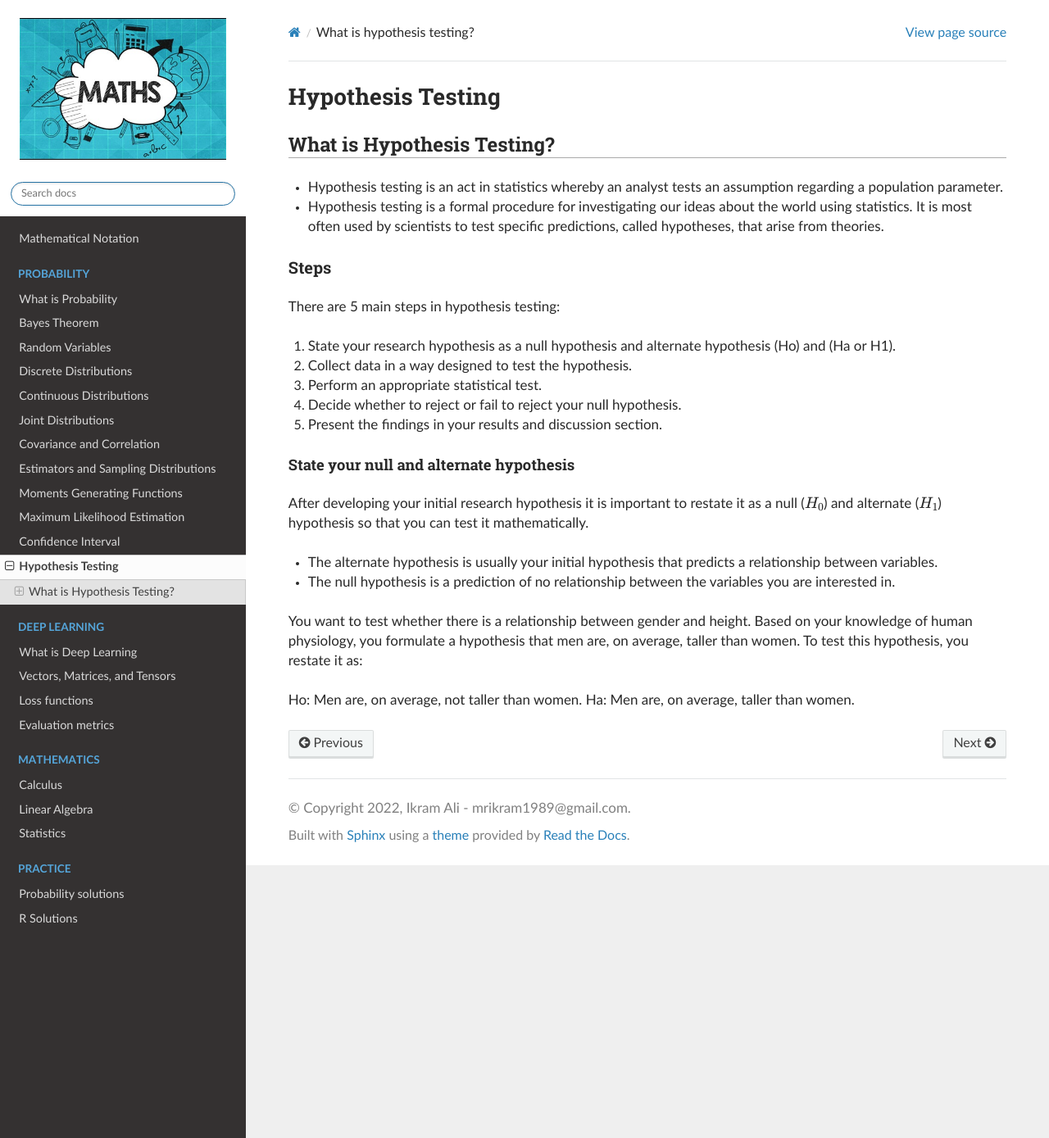
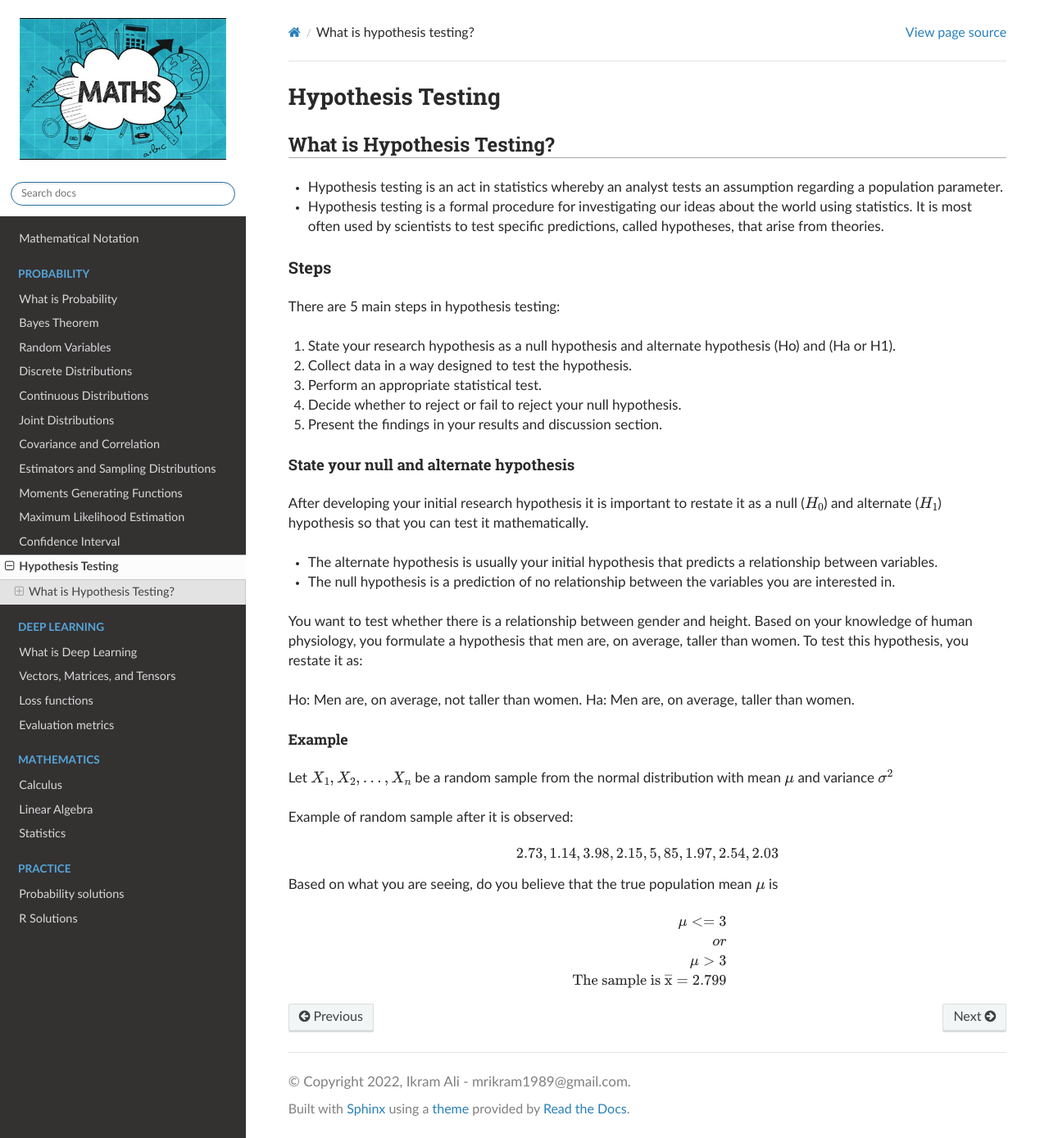
Before and after one commit to akkefa/ml-notes, a Sphinx documentation site: the page built from docs/probability/hypothesis_testing.md, in a window 1280 px wide and 1389 px high. Shown: the whole window at 82% size. Built offline with Sphinx 7.4.7 and the Read the Docs theme 2.0.0, drawn with Linux system fonts in a browser that asks for light colours.

Commit message:
new changes

```diff
--- a/docs/probability/hypothesis_testing.md
+++ b/docs/probability/hypothesis_testing.md
@@ -37,3 +37,21 @@ you formulate a hypothesis that men are, on average, taller than women. To test
 
 Ho: Men are, on average, not taller than women.
 Ha: Men are, on average, taller than women.
+
+##### Example
+Let $X_1, X_2, \ldots, X_n$ be a random sample from the normal distribution with mean $\mu$ and variance $\sigma^2$
+
+Example of random sample after it is observed:
+
+$$
+2.73,1.14,3.98,2.15,5,85,1.97,2.54,2.03
+$$
+
+Based on what you are seeing, do you believe that the true population mean $\mu$ is
+
+$$
+\mu<=3 \\
+or \\
+\mu>3 \\
+\text { The sample is } \overline{\mathrm{x}}=2.799
+$$
```
